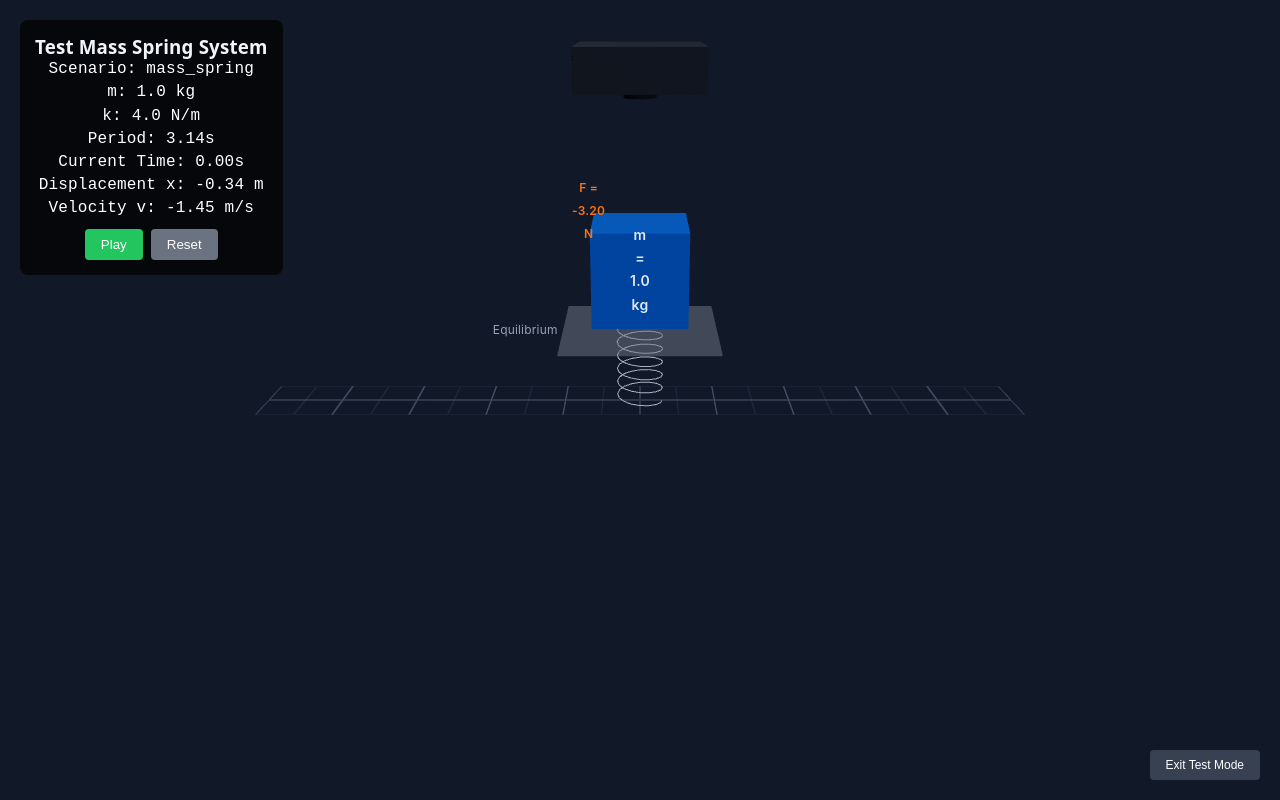
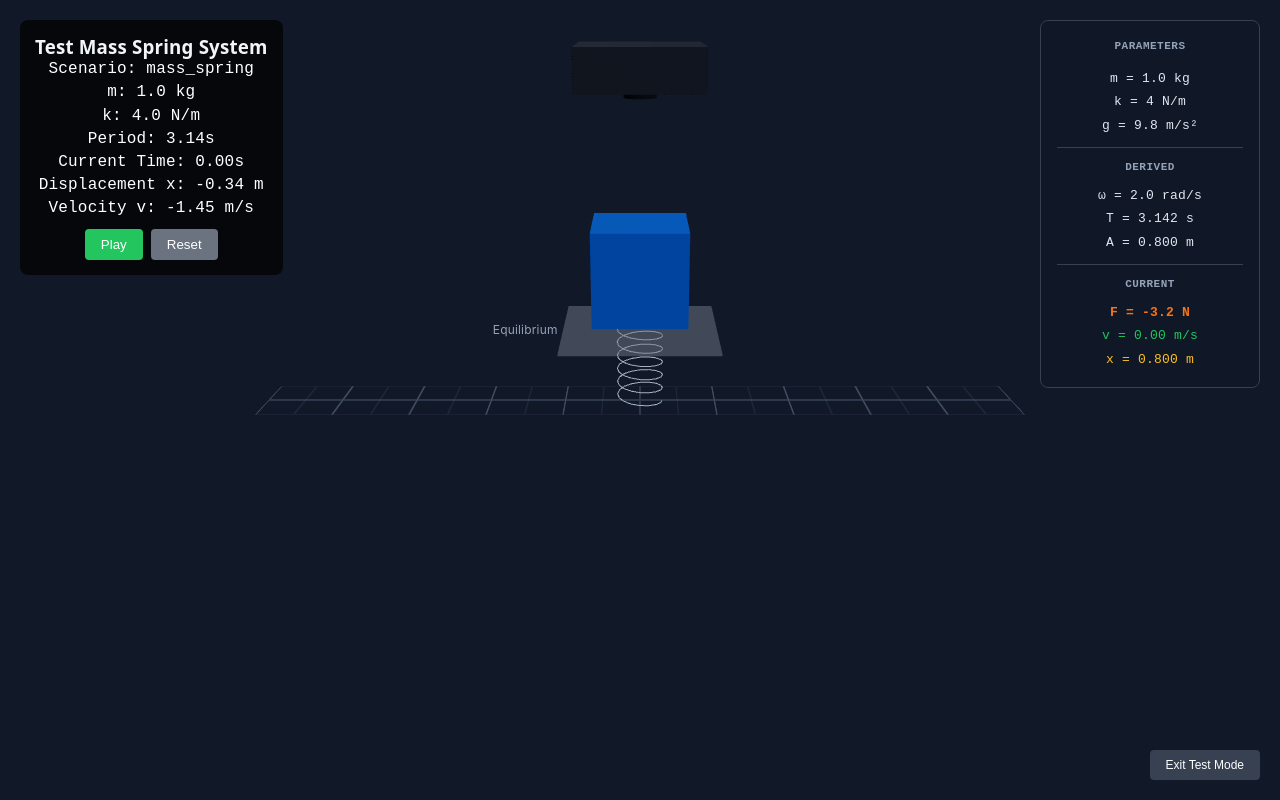
Before and after one commit to DevonYuan/Visualize-Mechanics, a React (Vite) app in the folder frontend/: page / in a window 1280 px wide. Both pictures are taken after a click on the button "Test Mass Spring System". Built offline with nearby package versions, Linux system fonts and the light colour scheme; no server answers.

Commit message:
Added and verified support for the mass spring system questions

```diff
--- a/frontend/src/scenes/MassSpringScene.jsx
+++ b/frontend/src/scenes/MassSpringScene.jsx
@@ -7,7 +7,6 @@ function MassSpringContent({ timeSeries, currentFrame, parameters, bounds }) {
   const massRef = useRef();
   const springRef = useRef();
   const velocityVectorRef = useRef();
-  const forceVectorRef = useRef();
   const supportRef = useRef();
 
   // Current displacement from equilibrium
@@ -79,15 +78,6 @@ function MassSpringContent({ timeSeries, currentFrame, parameters, bounds }) {
       velocityVectorRef.current.scale.y = scale;
       velocityVectorRef.current.rotation.x = currentV >= 0 ? Math.PI : 0;
     }
-
-    // Spring force vector (F = -kx, points toward equilibrium)
-    if (forceVectorRef.current && Math.abs(currentForce) > 0.1) {
-      forceVectorRef.current.position.y = massY;
-      const scale = Math.max(Math.abs(currentForce) * 0.05, 0.2); // Scale factor for force
-      forceVectorRef.current.scale.y = scale;
-      // Force points toward equilibrium (opposite to displacement)
-      forceVectorRef.current.rotation.x = currentForce >= 0 ? Math.PI : 0;
-    }
   });
 
   // Graph helpers removed — energy graphs are not part of the core render.
@@ -135,13 +125,6 @@ function MassSpringContent({ timeSeries, currentFrame, parameters, bounds }) {
             metalness={0.1}
           />
         </mesh>
-        <Html
-          position={[0, 0, 0]}
-          style={{ color: '#e2e8f0', fontSize: '14px', pointerEvents: 'none', fontWeight: '600', transform: 'translate(-50%, -50%)' }}
-          center
-        >
-          m = {parameters?.mass?.toFixed(1) || '?'} kg
-        </Html>
       </group>
 
       {/* Equilibrium line */}
@@ -179,44 +162,9 @@ function MassSpringContent({ timeSeries, currentFrame, parameters, bounds }) {
             <coneGeometry args={[1, 1, 8]} />
             <meshBasicMaterial color="#22c55e" />
           </mesh>
-          <Html
-            position={[0.8, Math.abs(currentV) * 0.15 + 0.5, 1.5]}
-            style={{ color: '#22c55e', fontSize: '12px', pointerEvents: 'none', fontWeight: '600', transform: 'translate(-50%, -50%)' }}
-            center
-          >
-            v = {currentV.toFixed(2)} m/s
-          </Html>
         </group>
       )}
 
-      {/* Spring force vector (F = -kx, points toward equilibrium) */}
-      {Math.abs(currentForce) > 0.1 && (
-        <group ref={forceVectorRef} position={[0, massY, -1.5]}>
-          <mesh
-            position={[0, Math.abs(currentForce) * 0.025, 0]}
-            scale={[0.15, Math.abs(currentForce) * 0.05, 0.15]}
-            rotation={currentForce >= 0 ? [Math.PI, 0, 0] : [0, 0, 0]}
-          >
-            <cylinderGeometry args={[1, 1, 1, 8]} />
-            <meshBasicMaterial color="#f97316" />
-          </mesh>
-          <mesh
-            position={[0, Math.abs(currentForce) * 0.05 + 0.2, 0]}
-            scale={0.25}
-            rotation={currentForce >= 0 ? [Math.PI, 0, 0] : [0, 0, 0]}
-          >
-            <coneGeometry args={[1, 1, 8]} />
-            <meshBasicMaterial color="#f97316" />
-          </mesh>
-          <Html
-            position={[-0.8, Math.abs(currentForce) * 0.05 + 0.5, -1.5]}
-            style={{ color: '#f97316', fontSize: '12px', pointerEvents: 'none', fontWeight: '600', transform: 'translate(-50%, -50%)' }}
-            center
-          >
-            F = {currentForce.toFixed(2)} N
-          </Html>
-        </group>
-      )}
       </>
   );
 }
@@ -235,7 +183,21 @@ function MassSpringScene({ timeSeries, currentTime, duration, parameters }) {
     };
   }, [timeSeries, parameters]);
 
+  // Compute current values for overlay
+  const currentX = timeSeries?.x_eq?.[Math.min(frame, (timeSeries.x_eq?.length || 1) - 1)] ?? parameters?.x0 ?? 0;
+  const currentV = timeSeries?.v?.[Math.min(frame, (timeSeries.v?.length || 1) - 1)] ?? parameters?.v0 ?? 0;
+  const k = parameters?.k ?? 1;
+  const currentForce = -k * currentX;
+
+  const massValue = parameters?.mass?.toFixed(1) ?? '?';
+  const kValue = parameters?.k?.toFixed(0) ?? '?';
+  const gValue = parameters?.g?.toFixed(1) ?? '9.8';
+  const omegaValue = parameters?.omega?.toFixed(1) ?? '?';
+  const periodValue = parameters?.period?.toFixed(3) ?? '?';
+  const amplitudeValue = parameters?.amplitude?.toFixed(3) ?? '?';
+
   return (
+    <div style={{ width: '100%', height: '100%', position: 'relative' }}>
       <Canvas
         camera={{ position: [0, 5, 12], fov: 45 }}
         shadows
@@ -254,6 +216,42 @@ function MassSpringScene({ timeSeries, currentTime, duration, parameters }) {
 
         <OrbitControls enablePan={true} enableZoom={true} enableRotate={true} />
       </Canvas>
+
+      {/* Screen-space overlay - fixed position like TestMassSpring header */}
+      <div style={{
+        position: 'absolute',
+        top: '20px',
+        right: '20px',
+        zIndex: 10,
+        background: 'rgba(17, 24, 39, 0.95)',
+        padding: '16px',
+        borderRadius: '8px',
+        color: '#e2e8f0',
+        fontFamily: 'monospace',
+        fontSize: '13px',
+        lineHeight: '1.8',
+        border: '1px solid #374151',
+        minWidth: '220px',
+        pointerEvents: 'none',
+      }}>
+        <div style={{ fontWeight: '600', color: '#94a3b8', marginBottom: '10px', fontSize: '11px', textTransform: 'uppercase', letterSpacing: '0.5px' }}>Parameters</div>
+        <div>m = {massValue} kg</div>
+        <div>k = {kValue} N/m</div>
+        <div>g = {gValue} m/s²</div>
+        <div style={{ borderTop: '1px solid #374151', marginTop: '10px', paddingTop: '10px' }}>
+          <div style={{ fontWeight: '600', color: '#94a3b8', marginBottom: '6px', fontSize: '11px', textTransform: 'uppercase', letterSpacing: '0.5px' }}>Derived</div>
+          <div>ω = {omegaValue} rad/s</div>
+          <div>T = {periodValue} s</div>
+          <div>A = {amplitudeValue} m</div>
+        </div>
+        <div style={{ borderTop: '1px solid #374151', marginTop: '10px', paddingTop: '10px' }}>
+          <div style={{ fontWeight: '600', color: '#94a3b8', marginBottom: '6px', fontSize: '11px', textTransform: 'uppercase', letterSpacing: '0.5px' }}>Current</div>
+          <div style={{ color: '#f97316', fontWeight: '600' }}>F = {currentForce.toFixed(1)} N</div>
+          <div style={{ color: '#22c55e' }}>v = {currentV.toFixed(2)} m/s</div>
+          <div style={{ color: '#fbbf24' }}>x = {currentX.toFixed(3)} m</div>
+        </div>
+      </div>
+    </div>
   );
 }
 
```
Lines whose indentation alone changed are shown as unchanged.
